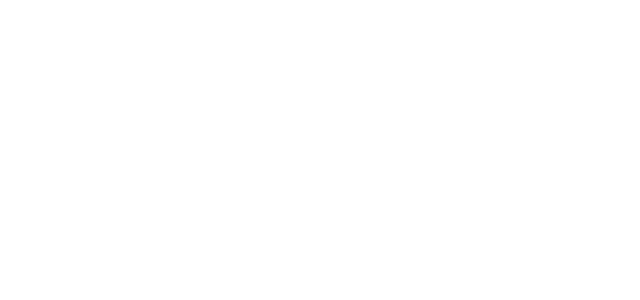
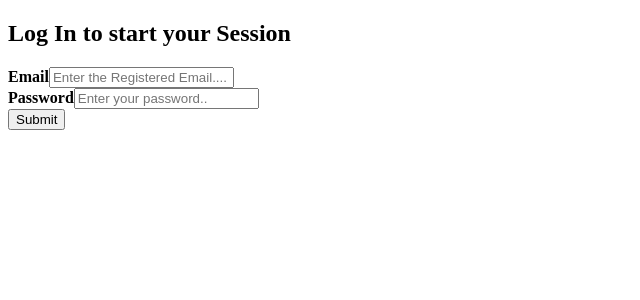
Before and after one commit to Anirban007-jpg/SocialNetwork-React, a React (Create React App) app in the folder socialmediafrontend/: page /signin in a window 1280 px wide. Shown: the top 300 px of the page, without its empty margins (0-640 px from the left). Built offline with nearby package versions, Linux system fonts and the light colour scheme.

Commit message:
Closes #20

```diff
--- a/socialmediafrontend/src/MainRouter.js
+++ b/socialmediafrontend/src/MainRouter.js
@@ -2,12 +2,14 @@
 import { Route, Switch } from 'react-router-dom'
 import Home from './core/Home';
 import signup from './user/signup'
+import signin from './user/signin'
 
 const MainRouter = () => (
     <div>
         <Switch>
             <Route exact path="/" component={Home}></Route>
             <Route exact path="/signup" component={signup}></Route>
+            <Route exact path="/signin" component={signin}></Route>
         </Switch>
     </div>
 );
--- /dev/null
+++ b/socialmediafrontend/src/user/signin.js
@@ -0,0 +1,91 @@
+import React, { Component } from 'react'
+
+class signin extends Component {
+
+    constructor() {
+        super()
+        this.state = {
+            email: "",
+            password: "",
+            error: "",
+            redirect: false
+        }
+    }
+
+    handleChange = name => event => {
+        this.setState({error: ""});
+        this.setState({ [name]: event.target.value });
+    }
+
+    clickSubmit = event => {
+        event.preventDefault();
+        const {email, password} = this.state;
+        const user = {
+            email,
+            password
+        };
+        // using for debug purpose
+        //console.log(user);
+        // now doing post request
+        this.signin(user).then(data => {
+            if(data.error){
+                this.setState({error: data.error})
+            }else{
+                this.setState({
+                    email: "",
+                    password: "",
+                    error: "",
+                    redirect: true
+                });
+            }
+        });
+    }
+
+    signin = user => {
+        return fetch("http://localhost:5000/signup", {
+            method: "POST",
+            headers: {
+                Accept: "application/json",
+                "Content-Type": "application/json"
+            },
+            body: JSON.stringify(user)
+        }).then(response => {
+            return response.json()
+        }).catch(err => console.log(err))
+    }
+
+    signinForm = (email, password) => (
+        <form>
+                <div className="form-group">
+                    <label className="text-muted"><b>Email</b></label>
+                    <input onChange={this.handleChange("email")} type="email" className="form-control" placeholder="Enter the Registered Email...." value={email} />
+                </div>
+                <div className="form-group">
+                    <label className="text-muted"><b>Password</b></label>
+                    <input onChange={this.handleChange("password")} type="password" className="form-control" placeholder="Enter your password.." value={password} />
+                </div>
+                <button onClick={this.clickSubmit} className="btn btn-raised btn-success">
+                    Submit
+                </button>&nbsp;
+        </form>
+    )
+
+    render() {
+        const {email, password, error} = this.state;
+        return (
+            <div className="container">
+                <h2 className="mt-5 mb-5">Log In to start your Session</h2>
+
+                <div className="alert alert-danger" style={{display: error ? "" : "none"}}>
+                    {error}
+                </div>
+
+
+
+                   {this.signinForm(email, password)}
+            </div>
+        );
+    }
+}
+
+export default signin;
```
